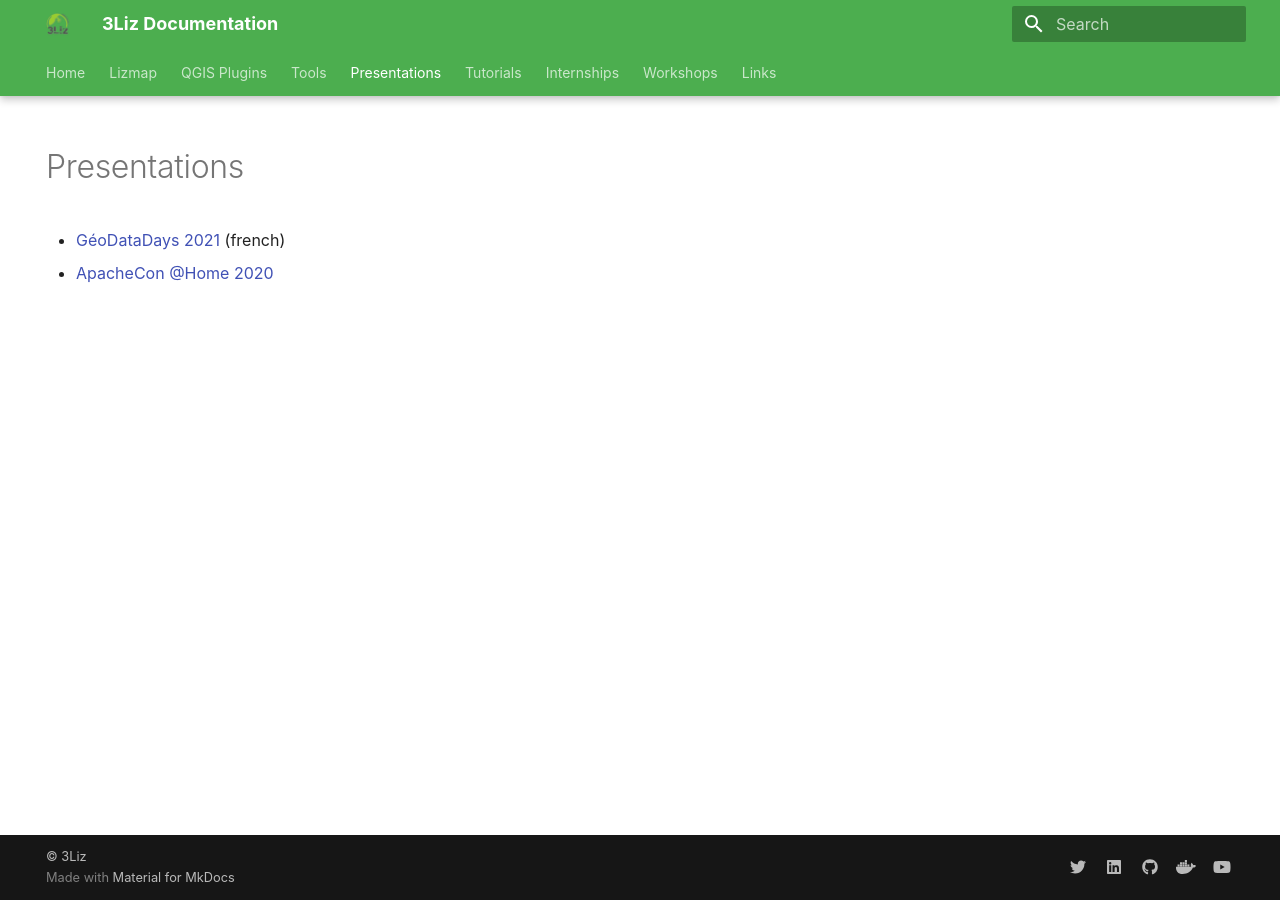
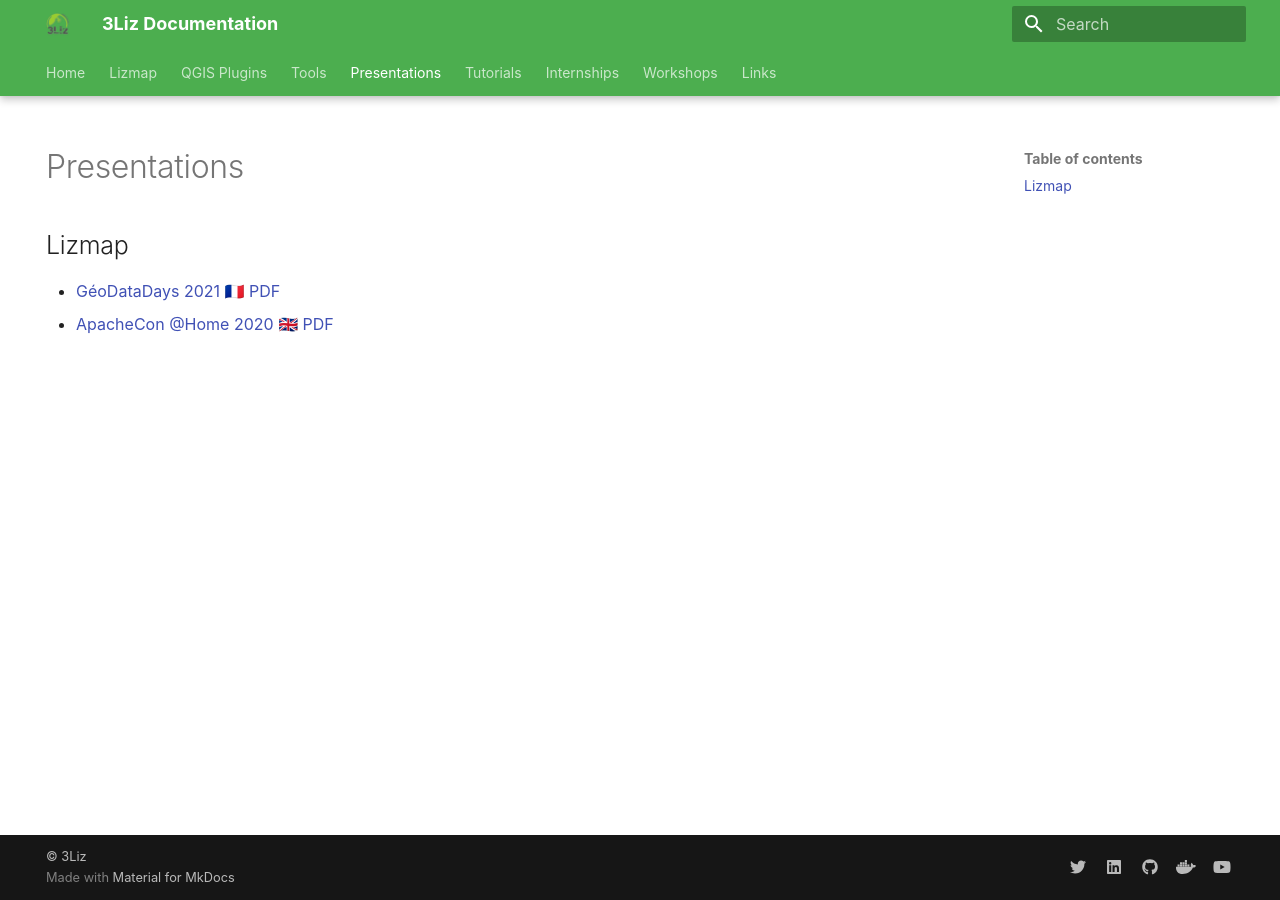
Before and after one commit to 3liz/3liz.github.io, an MkDocs documentation site: the page built from docs/presentations.md, in a window 1280 px wide. Built offline with MkDocs 1.6.1 and Material for MkDocs 9.7.7, drawn with Linux system fonts in a browser that asks for light colours; nearby versions of some CDN libraries.

Commit message:
Update links about presentations

```diff
--- a/docs/presentations.md
+++ b/docs/presentations.md
@@ -5,5 +5,7 @@
 
 # Presentations
 
-* [GéoDataDays 2021](../lizmap-presentation/2021_09_geodatadays.html) (french)
-* [ApacheCon @Home 2020](../lizmap-presentation/2020_09_apachecon.html)
+## Lizmap
+
+* [GéoDataDays 2021 🇫🇷](presentations/2021-09-geodatadays.html) [PDF](presentations/pdf/GéoDataDays-2021-Lizmap-Web-Client.pdf)
+* [ApacheCon @Home 2020 🇬🇧](presentations/2020-09-apachecon.html) [PDF](docs/presentations/ApacheCon-@Home-2020-Lizmap-Web-Client.pdf)
```
